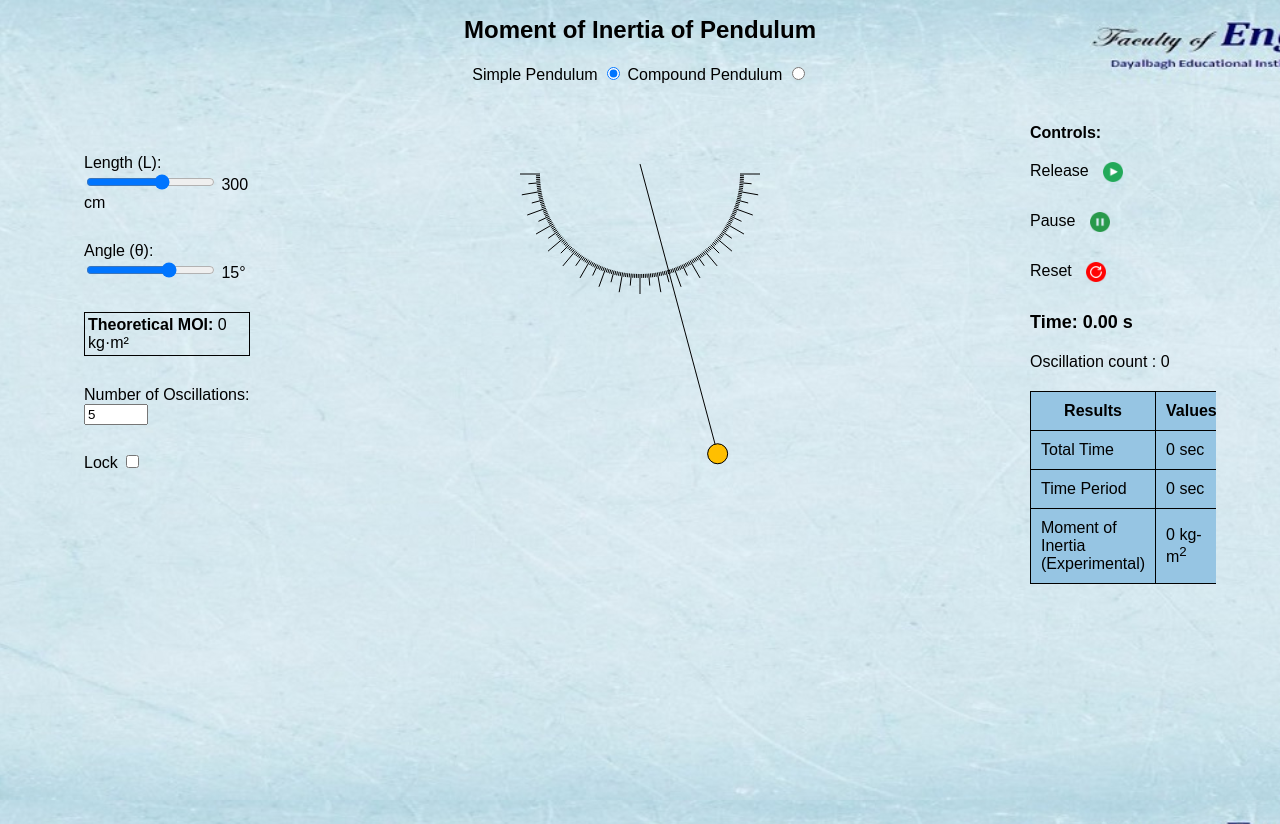
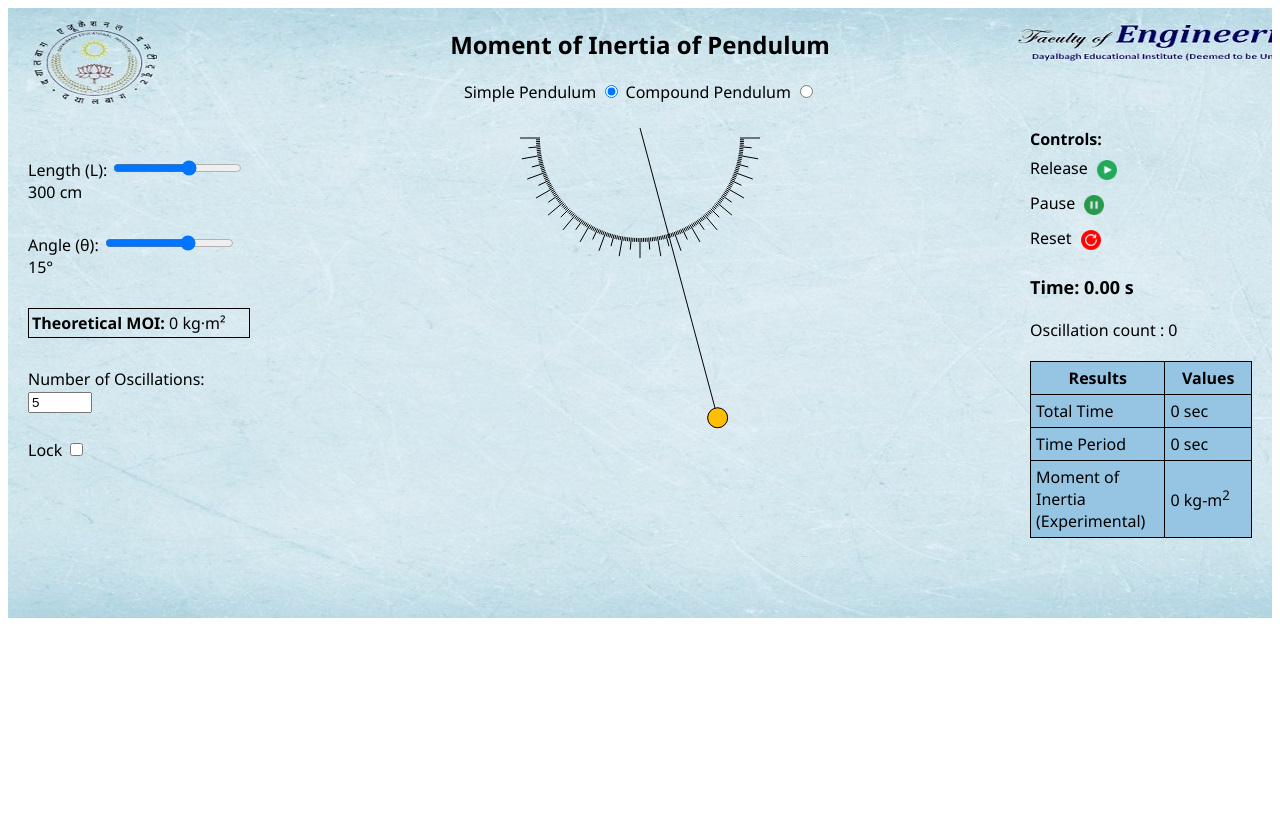
Before and after one commit to virtual-labs/exp-pendulum-dei, a plain HTML site: page experiment/simulation/index.html in a window 1280 px wide. After the commit the page ends 800 px from the top, so only its background shows below. Drawn offline with Linux system fonts and the light colour scheme.

Commit message:
Update main.css

```diff
--- a/experiment/simulation/css/main.css
+++ b/experiment/simulation/css/main.css
@@ -1,30 +1,32 @@
-body {
-  margin: 0;
-  font-family: Arial, sans-serif;
-  background: url("../images/background.jpg") no-repeat center center fixed;
-  background-size: cover;
+
+#mainContainer {
   display: flex;
-  align-items: center;
   justify-content: center;
-  height: 100vh;
+  font-family:'Segoe UI', Tahoma, Geneva, Verdana, sans-serif
+
+
 }
 
-#mainContainer {
-  width: 90%;
-  background-color: transparent; /* Semi-transparent background for readability */
-  /* box-shadow: 0 2px 10px rgba(0, 0, 0, 0.1); */
+#container{
+  width: 1330px;
+  height: 610px;
+  flex-direction: column;
+  background: url("../images/background.jpg") no-repeat;
+  justify-content: center;
+
 }
 
+
+
 #header {
+  width: 100%;
+  height: 80px;
   text-align: center;
-  padding: 20px;
-  background-color: transparent;
-  color: black;
 }
 
 #simulation {
   display: flex;
-  height: calc(100vh - 80px); /* Adjust based on header height */
+
 }
 
 #leftPane,
@@ -53,18 +55,18 @@ canvas {
 }
 
 .controls {
-  margin-bottom: 20px;
+  margin-bottom: 10px;
 }
 
 button {
-  padding: 10px;
+  padding: 5px;
   font-size: 16px;
   cursor: pointer;
   border: none;
   background-color: transparent;
   color: white;
   border-radius: 5px;
-  margin-top: 10px;
+  margin-top: 5px;
 }
 
 button img {
@@ -90,7 +92,7 @@ th,
 td {
   border: 1px solid black;
   border-collapse: collapse;
-  padding: 10px;
+  padding: 5px;
   margin-top: 20px;
 }
 
@@ -102,8 +104,8 @@ td {
 .comp_inputs {
   display: flex;
   flex-direction: column;
-  gap: 30px;
-  margin-top: 50px;
+  gap: 20px;
+  margin-top: 10px;
 }
 
 #formula {
@@ -112,6 +114,6 @@ td {
   width: 100px;
 }
 
-td{
+td {
   width: 200px;
 }
```
